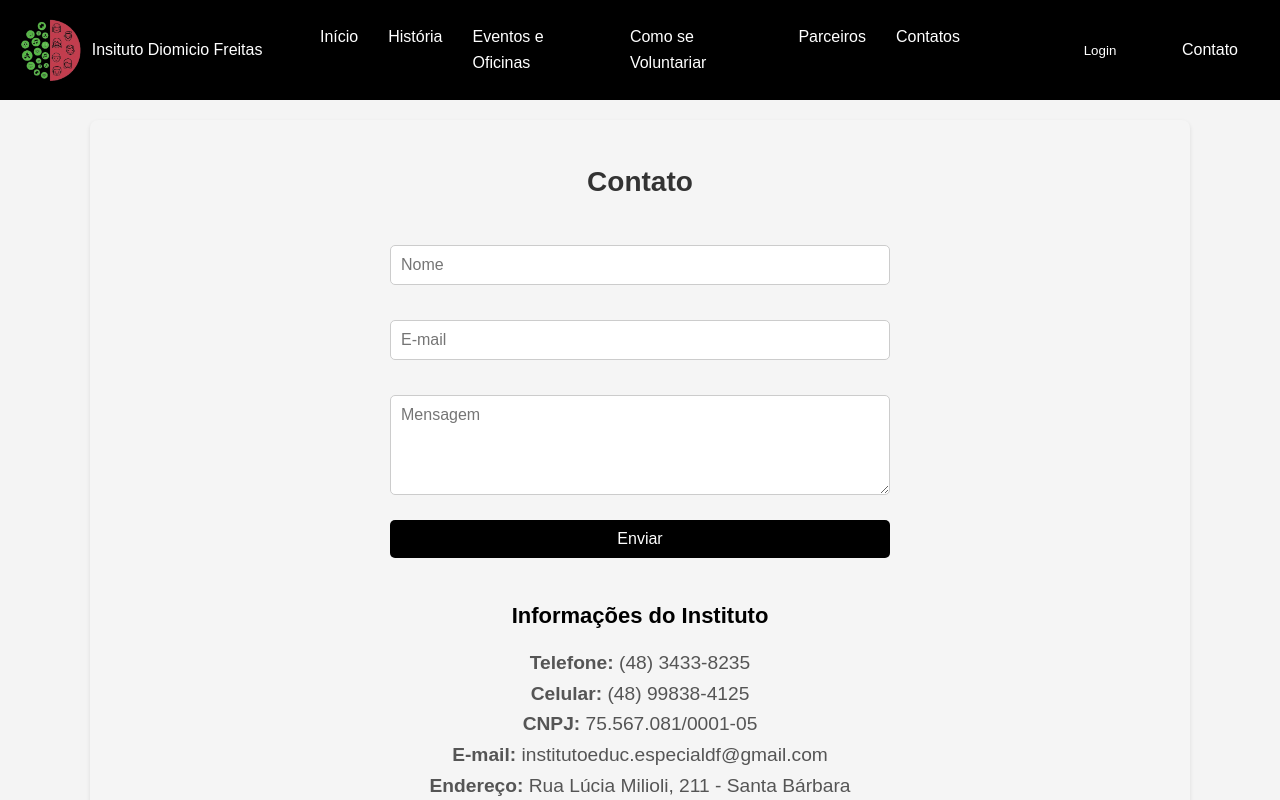
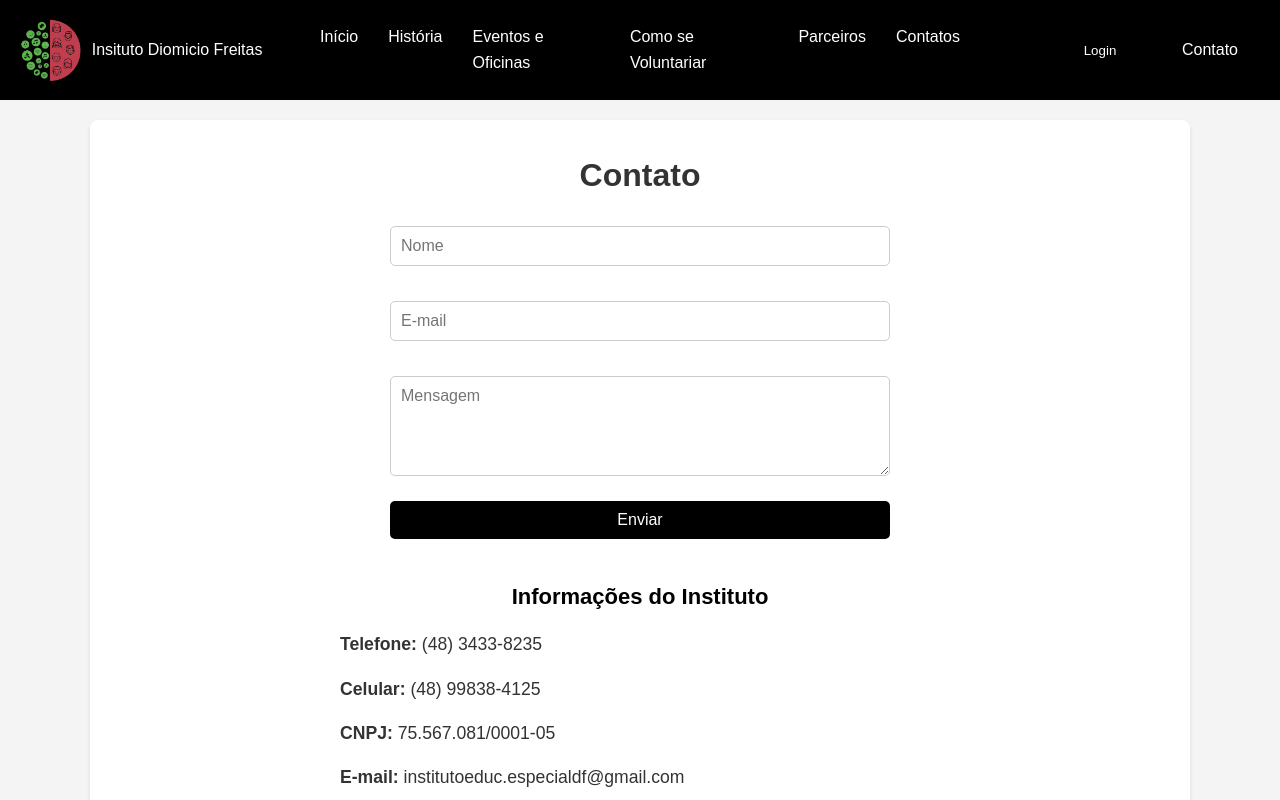
Before and after one commit to vzjunior/projeto_extensao, a React (Create React App) app: page /contatos in a window 1280 px wide. Shown: the top 800 px of the page. Built offline with nearby package versions, Linux system fonts and the light colour scheme.

Commit message:
organizado alguns estilos

```diff
--- a/src/components/Section.module.css
+++ b/src/components/Section.module.css
@@ -16,9 +16,11 @@
 }
 
 .section p {
-  font-size: 1.2em;
+  text-align: justify;
   line-height: 1.6;
-  color: #555;
+  font-size: 1.1rem;
+  color: #333;
+  margin: 1rem 0;
 }
 
   .eventoContainer {
@@ -54,25 +56,10 @@
     margin-bottom: 10px;
     border-radius: 8px;
     object-fit: cover;
+    box-shadow: 0 4px 8px rgba(0, 0, 0, 0.1);
 
   }
 
-  .historiaTexto {
-    overflow: hidden;
-  }
-
-
-  .section {
-    padding: 40px 20px;
-    text-align: center;
-    background-color: #f5f5f5;
-  }
-
-  .section h2 {
-    font-size: 28px;
-    margin-bottom: 30px;
-    color: #333;
-  }
 
   /* Container dos parceiros */
   .parceirosContainer {
--- a/src/components/pages/Historia.js
+++ b/src/components/pages/Historia.js
@@ -8,7 +8,7 @@
     <section className={styles.section} id="historia">
       <div className={styles.historiaContainer}>
       <h1>História</h1>
-        <img src={historia} alt="história" className={styles.historiaContainer} />
+        <img src={historia} alt="história"  />
 
 
           <p>
--- a/src/components/pages/Home.js
+++ b/src/components/pages/Home.js
@@ -3,8 +3,8 @@
 const Home = () => {
   return (
     <section className={styles.section} id="home">
-      <h1>Bem-vindo à nossa instituição</h1>
-      <p>Lorem ipsum dolor sit amet, consectetur adipiscing elit.
+      <h1>Bem-vindo ao Instituto Diomício Freitas</h1>
+      <p>Transformando vidas através da inclusão e da educação especial.
 
       </p>
     </section>
```
